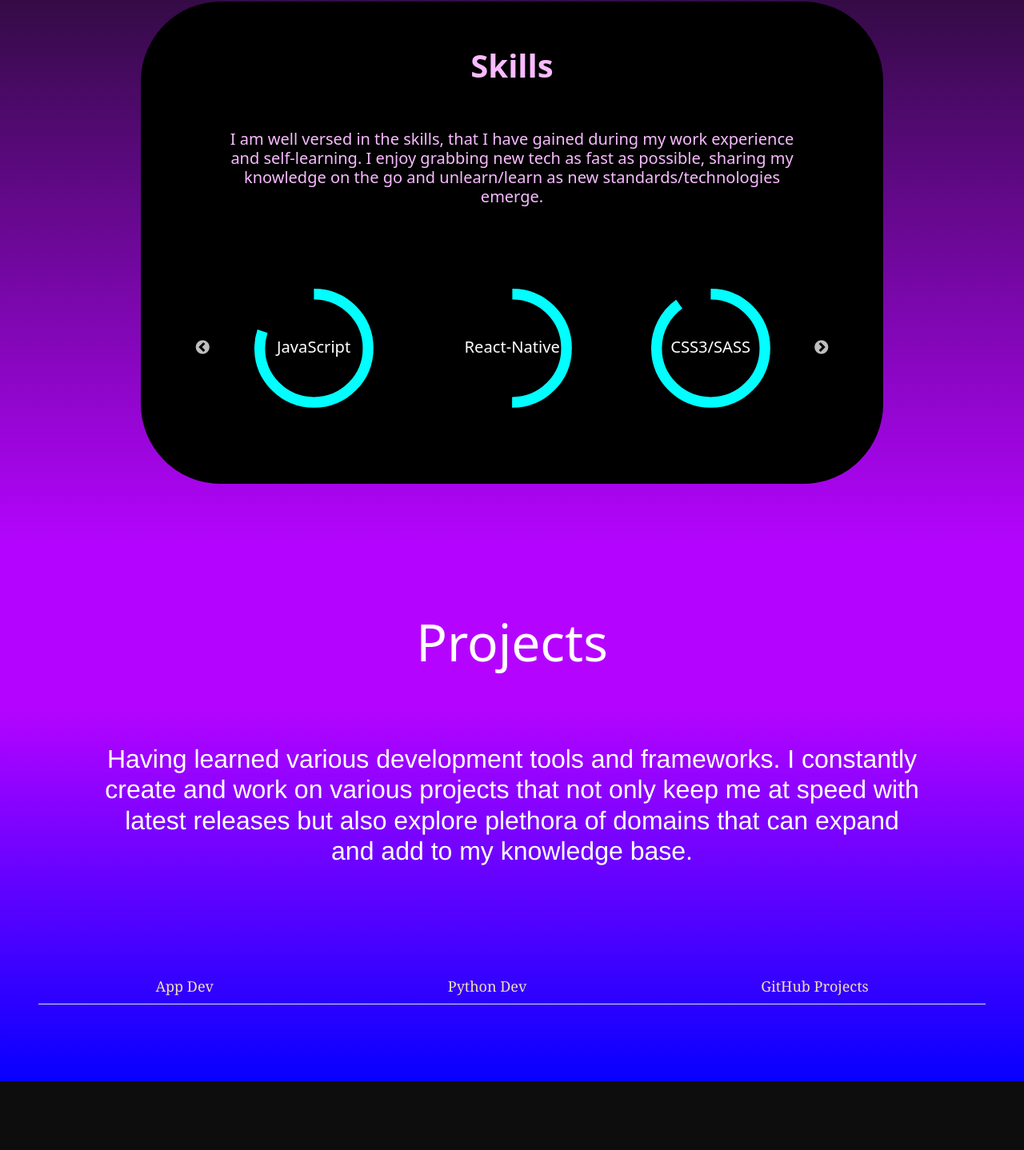
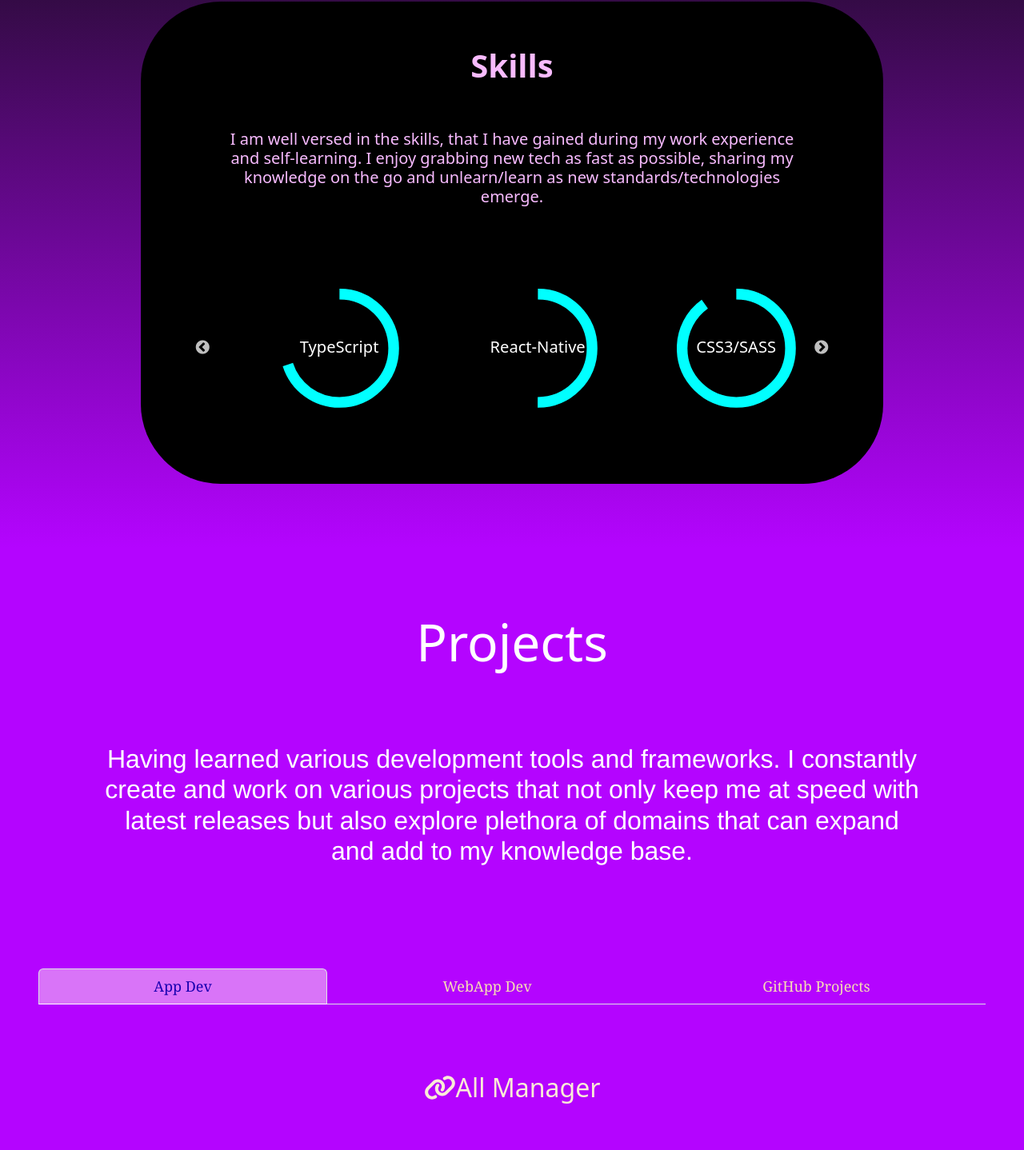
Before and after one commit to Yodawgz0/yodawgz0.github.io, a React (Create React App) app: page / in a window 1280 px wide. Shown: the part 1197-2635 px from the top of the page at 80% size. Before the commit the page ends 2549 px from the top, so only its background shows below. Built offline with nearby package versions, Linux system fonts and the light colour scheme.

Commit message:
adding link on top and tab mods

```diff
--- a/src/components/NavigationBar.tsx
+++ b/src/components/NavigationBar.tsx
@@ -1,8 +1,11 @@
 import { useEffect, useState } from "react";
 import { Navbar, Nav } from "react-bootstrap";
 import "bootstrap/dist/css/bootstrap.min.css";
+// @ts-ignore
 import instagram from "../assests/instagram.png";
+// @ts-ignore
 import linkedin from "../assests/linkedin.png";
+// @ts-ignore
 import github from "../assests/github.png";
 import "../Styles/NavigationBarstyle.scss";
 import React from "react";
--- a/src/components/ProjectsPage.tsx
+++ b/src/components/ProjectsPage.tsx
@@ -14,24 +14,19 @@ export default function ProjectsPage() {
         latest releases but also explore plethora of domains that can expand and
         add to my knowledge base.
       </p>
-      <Tabs
-        defaultActiveKey="profile"
-        id="fill-tab-example"
-        className="mb-3"
-        fill
-      >
+      <Tabs defaultActiveKey="App" id="fill-tab-example" className="mb-3" fill>
         <Tab eventKey="App" className="tab__appTab" title="App Dev">
           <AppTab />
         </Tab>
-        <Tab eventKey="Python" className="tab__pythonTab" title="Python Dev">
-          Hekki
+        <Tab eventKey="" className="tab__pythonTab" title="WebApp Dev">
+          9
         </Tab>
         <Tab
-          eventKey="GitHub"
+          eventKey="University Pojects"
           className="tab__githubTab"
           title="GitHub Projects"
         >
-          Hekki
+          Coming Soon...
         </Tab>
       </Tabs>
     </div>
--- a/src/features/skillsSlider.tsx
+++ b/src/features/skillsSlider.tsx
@@ -8,13 +8,13 @@ import React from "react";
 
 export default function SkillsSlider() {
   const data = [
-    { skill: "ReactJS", percent: 80 },
+    { skill: "ReactJS", percent: 90 },
     { skill: "JavaScript", percent: 80 },
+    { skill: "TypeScript", percent: 70 },
     { skill: "React-Native", percent: 50 },
     { skill: "CSS3/SASS", percent: 90 },
-    { skill: "TCP/UDP", percent: 50 },
     { skill: "Python", percent: 95 },
-    { skill: "HTML5", percent: 80 },
+    { skill: "HTML5", percent: 100 },
     { skill: "Redux", percent: 80 },
   ];
   const SliderSettings = {
```
